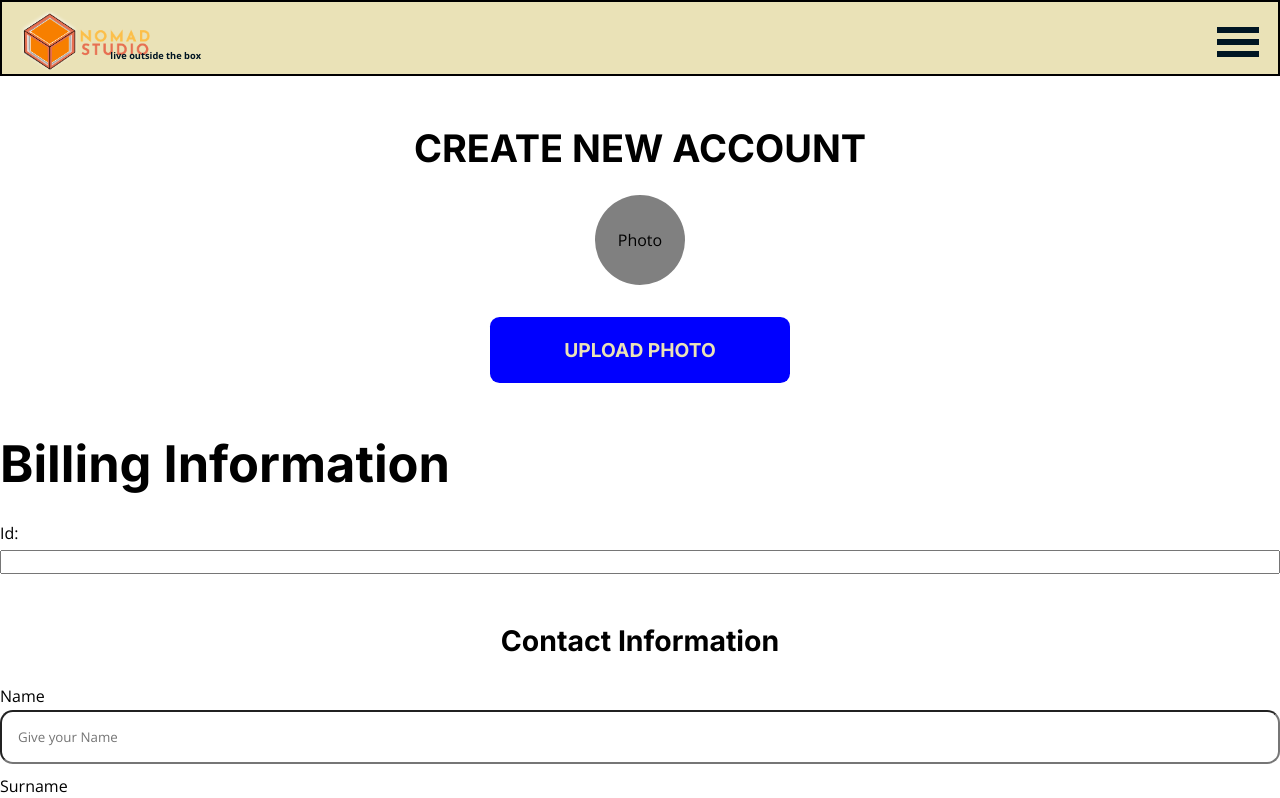
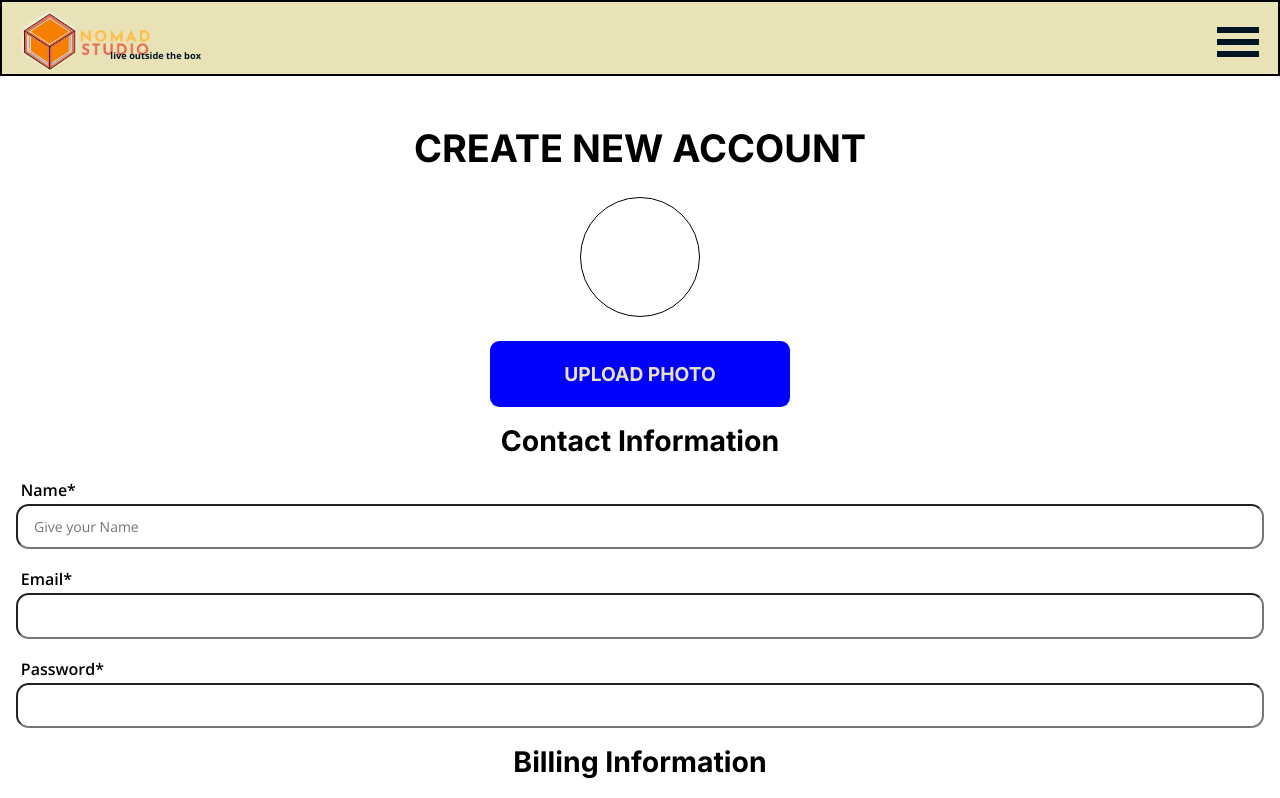
Before and after one commit to viest1/Alpaca_Frontend, a React (Create React App) app: page /signup in a window 1280 px wide. Shown: the top 798 px of the page. Built offline with nearby package versions, Linux system fonts and the light colour scheme.

Commit message:
signup configuration (fetch, useForm), starting working on desktop version on HeroSection

```diff
--- a/src/assets/styles/theme.ts
+++ b/src/assets/styles/theme.ts
@@ -29,7 +29,7 @@ export const theme = {
   },
   breakpoint: {
     s: '440px',
-    m: '980px',
+    m: '1060px',
     l: '1440px'
   },
   up: (breakpoint: string) => `@media (min-width: calc(${breakpoint} + 0.02px))`,
--- a/src/components/atoms/InputWithLabel/InputWithLabel.tsx
+++ b/src/components/atoms/InputWithLabel/InputWithLabel.tsx
@@ -4,11 +4,14 @@ import styled from 'styled-components';
 const Container = styled.div`
   label {
     display: block;
+    font-weight: 600;
+    padding-left: 0.3rem;
   }
   input {
     display: block;
     border-radius: 0.8rem;
-    padding: 1rem 1rem;
+    padding: 0.7rem 1rem;
+    font-size: 14px;
   }
   input:focus {
     border: 2px solid ${({ theme }) => theme.color.main6};
@@ -20,20 +23,34 @@ interface FormInput {
   label: string | undefined;
   type?: string | undefined;
   placeholder?: string | undefined;
+  onChange?: any;
+  value?: string;
+  required?: boolean;
 }
 
-function InputWithLabel({ name, label, type, placeholder }: FormInput) {
+function InputWithLabel({ name, label, type, placeholder, onChange, value, required }: FormInput) {
   return (
     <Container>
       <label htmlFor={name}>{label}</label>
-      <input type={type} name={name} placeholder={placeholder} id={name} />
+      <input
+        type={type}
+        name={name}
+        placeholder={placeholder}
+        id={name}
+        onChange={onChange}
+        value={value}
+        required={required}
+      />
     </Container>
   );
 }
 
 InputWithLabel.defaultProps = {
   type: 'text',
-  placeholder: undefined
+  placeholder: undefined,
+  onChange: undefined,
+  value: undefined,
+  required: false
 };
 
 export default InputWithLabel;
--- a/src/components/organisms/HeroSection/HeroSection.tsx
+++ b/src/components/organisms/HeroSection/HeroSection.tsx
@@ -2,20 +2,34 @@ import React from 'react';
 import styled from 'styled-components';
 import { MdCheckCircleOutline } from 'react-icons/md';
 import Button from '../../atoms/Button/Button';
+import womenOnTheWay from '../../../assets/illustrations/WomanOnTheWay.png';
 
 const Background = styled.div`
   background: ${({ theme }) => theme.color.main2};
   display: flex;
   flex-direction: column;
   align-items: center;
+  ${({ theme }) => theme.up(theme.breakpoint.m)} {
+    padding: 0 0 3rem 0;
+  }
 `;
 const Container = styled.div`
   padding: 0 3rem 3.5rem 3rem;
   display: flex;
   flex-direction: column;
   align-items: center;
-  @media (min-width: 440px) {
-    max-width: 550px;
+  > div:first-child {
+    display: flex;
+    flex-direction: column;
+    align-items: center;
+  }
+  > div:first-child > div:last-child {
+    display: none;
+  }
+  > div:nth-child(2) {
+    display: flex;
+    flex-direction: column;
+    align-items: center;
   }
   h3 {
     color: ${({ theme }) => theme.color.main1};
@@ -35,6 +49,29 @@ const Container = styled.div`
   }
   div:last-child {
     margin-bottom: 2.6rem;
+  }
+  ${({ theme }) => theme.up(theme.breakpoint.s)} {
+    max-width: 550px;
+  }
+  ${({ theme }) => theme.up(theme.breakpoint.m)} {
+    flex-direction: row;
+    gap: 5rem;
+    align-items: flex-start;
+    width: 90%;
+    max-width: 1200px;
+    margin-top: 3rem;
+    h3 {
+      font-size: ${({ theme }) => theme.fontSizeInter.xl};
+    }
+    > div:first-child > div:last-child {
+      display: flex;
+      position: absolute;
+      bottom: -5.5rem;
+      img {
+        width: 450px;
+        height: auto;
+      }
+    }
   }
 `;
 
@@ -78,10 +115,14 @@ const dataHeroSection = [
 function HeroSection() {
   return (
     <Background>
-      <Container>
+      <Container style={{ position: 'relative' }}>
         <div>
-          <h3>From freelancers to freelancer</h3>
+          <h3 style={{ position: 'relative', zIndex: 1 }}>From freelancers to freelancer</h3>
+          <div>
+            <img src={womenOnTheWay} alt="women on the way" />
           </div>
+        </div>
+        <div>
           <ContainerList>
             {dataHeroSection.map((item) => (
               <ContainerIconAndText key={item.id}>
@@ -91,7 +132,8 @@ function HeroSection() {
             ))}
           </ContainerList>
           <div>
-          <Button background="red" text={"Let's Try It!"} />
+            <Button background="red" color="white" text={"Let's Try It!"} />
+          </div>
         </div>
       </Container>
     </Background>
--- a/src/components/templates/SignUp/SignUp.tsx
+++ b/src/components/templates/SignUp/SignUp.tsx
@@ -1,20 +1,45 @@
-import React from 'react';
+import React, { SyntheticEvent, useState } from 'react';
 import styled from 'styled-components';
 import Button from '../../atoms/Button/Button';
 import './SignUp.css';
 import InputWithLabel from '../../atoms/InputWithLabel/InputWithLabel';
+import useForm from '../../../hooks/useForm';
+
+const FormContainer = styled.form`
+  display: flex;
+  flex-direction: column;
+  gap: 1rem;
+  padding: 3rem 1rem;
+  h3,
+  h4 {
+    text-align: center;
+    margin: 0;
+  }
+  > div:first-child {
+    display: flex;
+    flex-direction: column;
+    align-items: center;
+    gap: 1.5rem;
+  }
+`;
 
 const ContainerPhoto = styled.div`
   border-radius: 50%;
-  width: 90px;
-  height: 90px;
-  background: grey;
+  width: 120px;
+  height: 120px;
   display: flex;
   align-items: center;
+  justify-content: center;
+  border: 1px solid black;
+`;
+
+const ContainerButton = styled.div`
+  display: flex;
   justify-content: center;
 `;
 
 function SignUp() {
+  const [patrykVersion] = useState(true);
   //   <form
   //   onSubmit={(e: React.SyntheticEvent) => {
   //     e.preventDefault();
@@ -31,9 +56,98 @@ function SignUp() {
   //   }}
   // >
 
+  interface FormSignUp {
+    name: string;
+    email: string;
+    password: string;
+    id: string;
+    taxNumber: string;
+    identityCardNumber: string;
+  }
+
+  const initialValue: FormSignUp = {
+    name: '',
+    email: '',
+    password: '',
+    id: '',
+    taxNumber: '',
+    identityCardNumber: ''
+  };
+
+  const { handleChange, inputs } = useForm(initialValue);
+  console.log(inputs);
+
+  const handleSubmit = async (e: SyntheticEvent) => {
+    e.preventDefault();
+    console.log('You try submit these inputs', inputs);
+    const signup = async () => {
+      try {
+        const res = await fetch(`${process.env.REACT_APP_BACKEND}/signup`, {
+          method: 'POST',
+          headers: {
+            'Content-Type': 'application/json'
+            // Authorization: 'Bearer ' + userData?.token, // IN FUTURE TO AUTHORIZATION
+          },
+          body: JSON.stringify(inputs)
+        });
+        const resJSON = await res.json();
+        console.log(resJSON);
+      } catch (error: any) {
+        console.log('FETCHING ERROR', error);
+      }
+    };
+    signup();
+  };
+
   return (
-    <div className="sign-up">
+    <div>
+      {patrykVersion ? (
+        <FormContainer onSubmit={handleSubmit}>
+          <div>
+            <h3>CREATE NEW ACCOUNT</h3>
+            <ContainerPhoto>
+              <img src="" alt="" />
+            </ContainerPhoto>
+            <ContainerButton>
+              <Button background="blue" text="Upload Photo" />
+            </ContainerButton>
+          </div>
+          <h4>Contact Information</h4>
+          <InputWithLabel
+            label="Name*"
+            name="name"
+            placeholder="Give your Name"
+            onChange={handleChange}
+            required
+          />
+          <InputWithLabel
+            label="Email*"
+            name="email"
+            type="email"
+            onChange={handleChange}
+            required
+          />
+          <InputWithLabel
+            label="Password*"
+            name="password"
+            type="password"
+            onChange={handleChange}
+            required
+          />
+          <h4>Billing Information</h4>
+          <InputWithLabel
+            label="Identity Card Number"
+            name="identityCardNumber"
+            onChange={handleChange}
+          />
+          <InputWithLabel label="Tax Number" name="taxNumber" onChange={handleChange} />
+          <ContainerButton>
+            <Button type="submit" background="#2A9D8F" text="Create Account" />
+          </ContainerButton>
+        </FormContainer>
+      ) : (
         <div className="container">
+          <div>
             <div className="first-div">
               <h3 className="new-contact">CREATE NEW ACCOUNT</h3>
               <ContainerPhoto className="photo">
@@ -48,10 +162,7 @@ function SignUp() {
           <div>
             <h2 className="billing">Billing Information</h2>
             <div>
-          <label htmlFor="id">
-            Id:
-            <input type="id" name="id" />
-          </label>
+              <InputWithLabel label="Id" name="id" />
               <div className="second-div">
                 <h4>Contact Information</h4>
                 <div className="flex-container">
@@ -61,7 +172,6 @@ function SignUp() {
                   <InputWithLabel label="Password" name="password" />
                 </div>
               </div>
-
               <div className="flex-container">
                 <h4 className="billing">Billing Information</h4>
                 <InputWithLabel label="Id" name="id" />
@@ -73,6 +183,8 @@ function SignUp() {
             </div>
           </div>
         </div>
+      )}
+    </div>
   );
 }
 
--- a/src/hooks/useForm.ts
+++ b/src/hooks/useForm.ts
@@ -1,6 +1,12 @@
-import { useEffect, useState } from 'react';
+import React, { useEffect, useState } from 'react';
 
-export default function useForm(initial = {}) {
+interface objectValues {
+  [key: string]: any;
+}
+
+const initValue: objectValues = {};
+
+export default function useForm(initial = initValue) {
   // create a state object for our inputs
   const [inputs, setInputs] = useState(initial);
   const initialValues = Object.values(initial).join('');
@@ -17,7 +23,7 @@ export default function useForm(initial = {}) {
     type: string;
   }
 
-  function handleChange(e: MouseEvent) {
+  function handleChange(e: React.ChangeEvent<HTMLInputElement>) {
     if (e.target) {
       let { value }: ChangeEvent = e.target as HTMLInputElement;
       const { name, type }: ChangeEvent = e.target as HTMLInputElement;
--- a/src/hooks/useMediaQuery.ts
+++ b/src/hooks/useMediaQuery.ts
@@ -16,6 +16,7 @@ import { useEffect, useState } from 'react';
 // }
 
 function useMediaQuery(query: string): boolean {
+  // eslint-disable-next-line @typescript-eslint/no-shadow
   const getMatches = (query: string): boolean => {
     // Prevents SSR issues
     if (typeof window !== 'undefined') {
```
Also changed, not shown: src/hooks/useEventListener.ts (+19 -0 lines), .eslintrc.json. Lines whose indentation alone changed are shown as unchanged.
